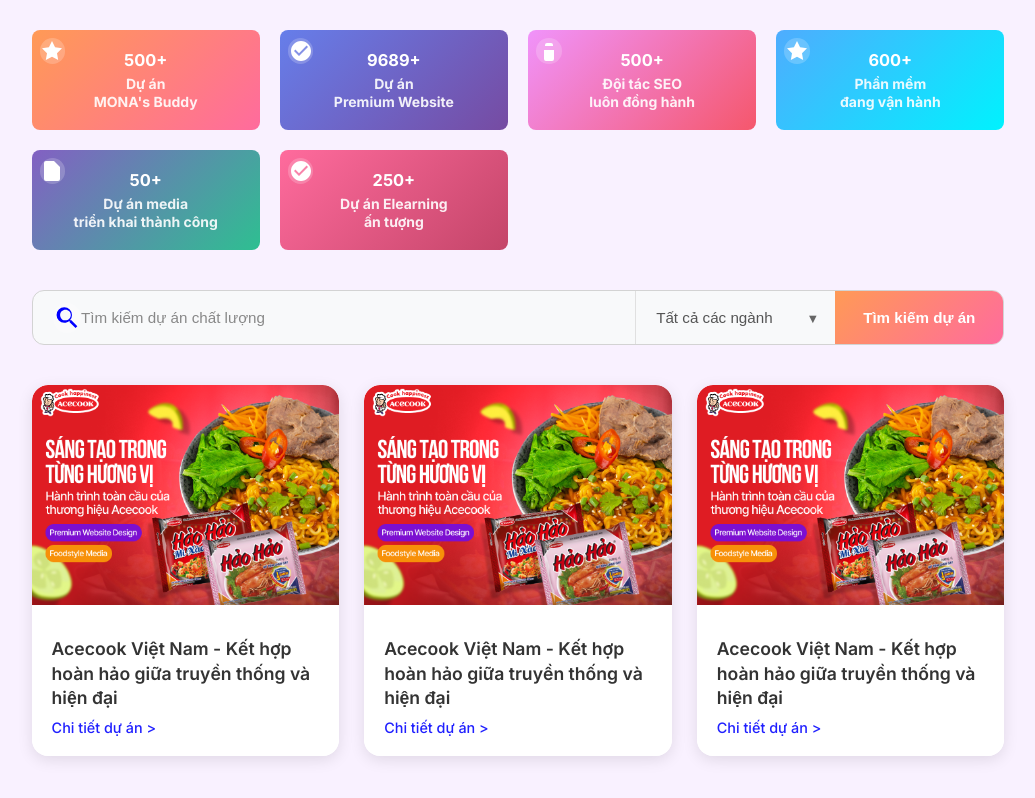
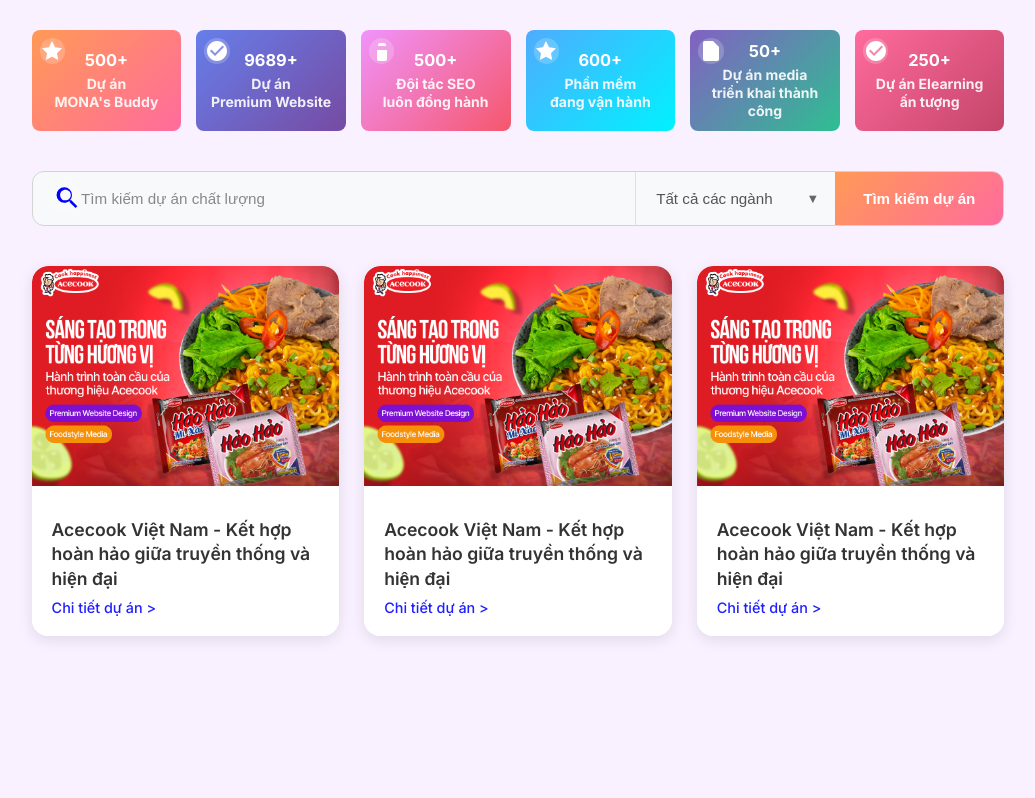
Before and after one commit to EzLife-EZL/EzLifeWebsite, a Nuxt app: page /viewProjects in a window 1280 px wide. Shown: the whole page, without its empty margins (122-1157 px from the left). Built offline with nearby package versions, Linux system fonts and the light colour scheme.

Commit message:
update stats css

```diff
--- a/app/assets/css/viewProjects.css
+++ b/app/assets/css/viewProjects.css
@@ -6,15 +6,15 @@
 
 .stats-grid {
   display: grid;
-  grid-template-columns: repeat(3, 1fr);
-  gap: clamp(15px, 2vw, 20px);
+  grid-template-columns: repeat(2, 1fr);
+  gap: clamp(10px, 2vw, 15px);
   margin-bottom: clamp(30px, 5vw, 40px);
   max-width: 800px;
 }
 
-@media (min-width: 900px) {
+@media (min-width: 1200px) {
   .stats-grid {
-    grid-template-columns: repeat(auto-fit, minmax(200px, 1fr));
+    grid-template-columns: repeat(6, 1fr);
     max-width: none;
   }
 }
@@ -31,11 +31,13 @@
   transition: all 0.3s ease;
   cursor: pointer;
   min-height: clamp(90px, 8vw, 100px);
+  min-width: 0;
+  padding: 10px;
   position: relative;
 }
 
 .stat-card:hover {
-  transform: translateY(-5px);
+  transform: translateY(-4px);
   box-shadow: 0 10px 30px rgba(0, 0, 0, 0.2);
 }
 
@@ -60,8 +62,6 @@
 .stat-card .content h3 {
   font-weight: 700;
   margin-bottom: 4px;
-  text-align: left;
-
   text-align: center;
 }
 
@@ -236,7 +236,7 @@
 
 @media (max-width: 768px) {
   .project-list-container {
-    grid-template-columns: repeat(2, 1fr);
+    grid-template-columns: repeat(3, 1fr);
     gap: clamp(10px, 3vw, 15px);
   }
 }
```
